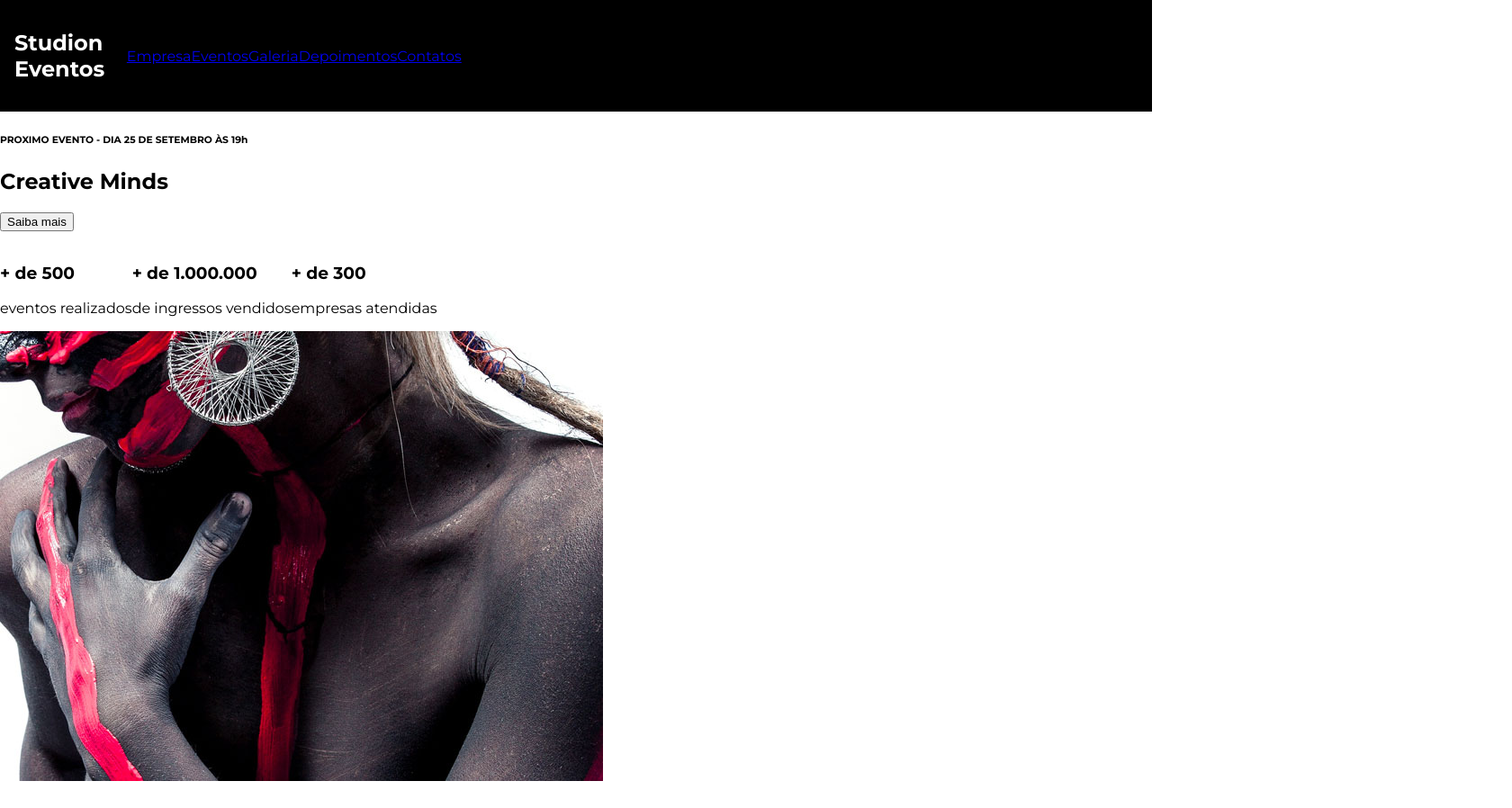
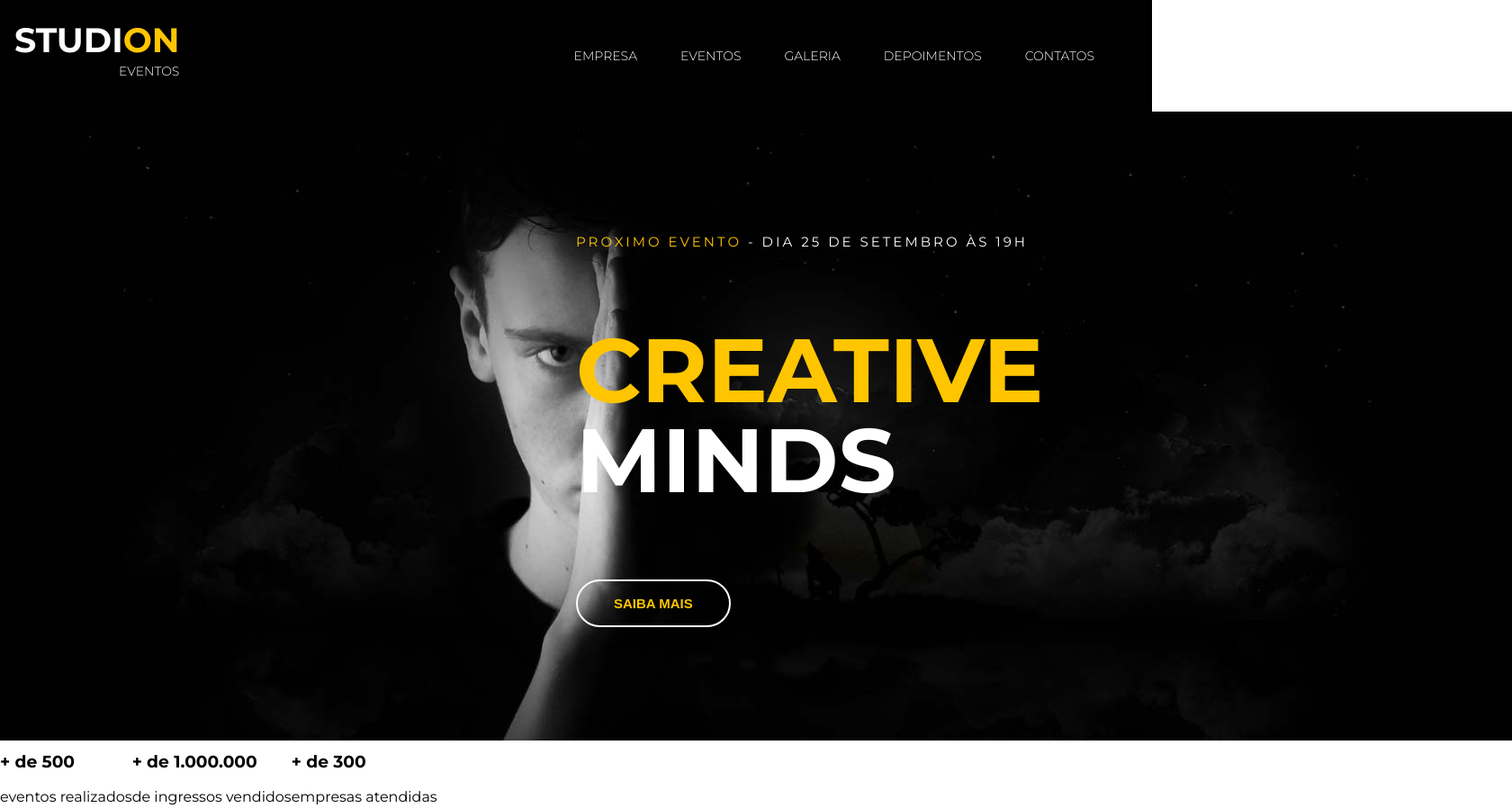
Before and after one commit to ofNatan/Studion, a website: page src/index.html in a window 1280 px wide. Shown: the top 898 px of the page at 90% size, 1680 px wide, since content can reach past the window. Drawn offline with Linux system fonts and the light colour scheme.

Commit message:
End of class four

```diff
--- a/src/index.html
+++ b/src/index.html
@@ -9,10 +9,12 @@
 </head>
 <body>
     <Nav class="navbar">
-        <h1>Studi<span>on</span> <span>Eventos</span></h1>
+        <h1 class="logo-studion">
+            Studi<span class="copy--primary">on</span>
+            <span class="logo-studion__subtitle">Eventos</span></h1>
 
-        <ul>
-            <li>
+        <ul class="navbar__links">
+            <li >
                 <a href="https://www.w3schools.com">Empresa</a>
             </li>
             <li>
@@ -29,12 +31,17 @@
             </li>
         </ul>
     </Nav>
+
     <header>
-        <div>
-            <div>
-                <h6><span>PROXIMO EVENTO</span>  - DIA 25 DE SETEMBRO ÀS 19h</h6>
-                <h2><span>Creative</span> Minds</h2>
-                <button>Saiba mais</button>
+        <div id="slider">
+            <div class="slide">
+                <img class="slide__background-image" src="./imagens/banner.jpg" alt="Studion banner" />
+
+                <div class="slide__copy">
+                    <h6><span class="copy--primary">PROXIMO EVENTO</span>  - DIA 25 DE SETEMBRO ÀS 19h</h6>
+                    <h2><span class="copy--primary">Creative</span> Minds</h2>
+                    <button class="btn btn--slide">Saiba mais</button>
+                </div>
             </div>
         </div>
     </header>
@@ -58,7 +65,7 @@
 
         <section>
             <div>
-                <img src="../imagens/institutional.jpg" />
+                <img src="./imagens/institutional.jpg" />
                 <h6>Fazemos o seu evento acontecer</h6>
                 <h4>Lorem ipsum, dolor sit amet consectetur adipisicing elit.</h4>
                 <p>
--- a/src/style.css
+++ b/src/style.css
@@ -3,6 +3,8 @@
     box-sizing: border-box;
 }
 :root{
+    --color-primary: #ffc500;
+    --color-text: #fff;
     font-family: 'Montserrat', sans-serif;
     font-size: 16px;
 }
@@ -29,5 +31,100 @@ ul{
     padding: 0 1rem;
 
     background-color: black;
+    color: var(--color-text);
+}
+
+.navbar__links {
+    justify-self: end;
+}
+
+.navbar__links li {
+    font-size: 0.875rem;
+    margin-right: 3rem;
+    text-transform: uppercase;
+}
+
+.navbar__links a {
+    color: var(--color-text);
+    text-decoration: none;
+    font-weight: 300;
+}
+
+.navbar__links a:hover {
+    color: var(--color-primary);
+}
+
+.logo-studion {
+    font-size: 2.375rem;
+    font-weight: 800;
+    line-height: 1ch;
+    text-transform: uppercase;
+    text-align: right;
+}
+
+.logo-studion__subtitle {
+    font-size: 0.875rem;
+    font-weight: 300;
+}
+
+.copy--primary {
+    color: var(--color-primary);
+}
+
+#slider {
+    background-color: #000;
+    color: var(--color-text);
+}
+
+.slide {
+    position: relative;
+    height: calc(100vh - 7.75rem);
+}
+.slide__backgroud-image {
+    width: 100%;
+    height: 100%;
+
+    object-fit: cover;
+    object-position: center;
+}
+
+.slide__copy {
+    position: absolute;
+    top: 6.25rem;
+    left: 50vw;
+}
+
+.slide__copy h6 {
+    font-size: 0.9375rem;
+    font-weight: 400;
+    text-transform: uppercase;
+    letter-spacing: 0.1875rem;
+}
+
+.slide__copy h2 {
+    font-size: 6.25rem;
+    text-transform: uppercase;
+    line-height: 6.25rem;
+}
+
+.slide__copy h2 span {
+    display: block;
+}
+
+.btn {
+    cursor: pointer;
+    padding: 1rem 2.5rem;
+    border: 0.125rem solid #fff;
+    border-radius: 5rem;
+    color: var(--color-primary);
+    background: unset;
+    font-size: 0.9375rem;
+    font-weight: 700;
+    text-transform: uppercase;
+    transition: 0.3s all ease;
+}
+.btn:hover {
+    border-color: var(--color-primary);
+    background-color: var(--color-primary);
     color: #fff;
-}
+  }
```
Also changed, not shown: src/imagens/banner.jpg (renamed from imagens/banner.jpg), src/imagens/institutional.jpg (renamed from imagens/institutional.jpg), src/imagens/parallax.jpg (renamed from imagens/parallax.jpg). Lines whose indentation alone changed are shown as unchanged.
